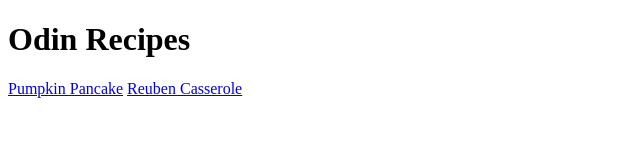
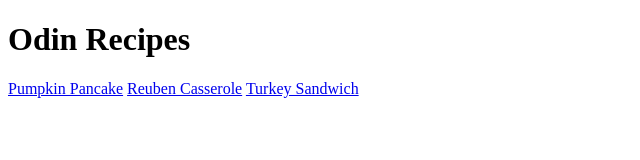
Before and after one commit to ahmedadil345/odin-recipes, a plain HTML site: page index.html in a window 1280 px wide. Shown: the whole page, without its empty margins (0-640 px from the left). Drawn offline with Linux system fonts and the light colour scheme.

Commit message:
Link turkey-sandwich.html in index.html

```diff
--- a/index.html
+++ b/index.html
@@ -8,5 +8,6 @@
         <h1>Odin Recipes</h1>
         <a href="./recipes/pumkin-pancake.html">Pumpkin Pancake</a>
         <a href="./recipes/reuben-casserole.html">Reuben Casserole</a>
+        <a href="./recipes/turkey-sandwich.html">Turkey Sandwich</a>
     </body>
 </html>
```
